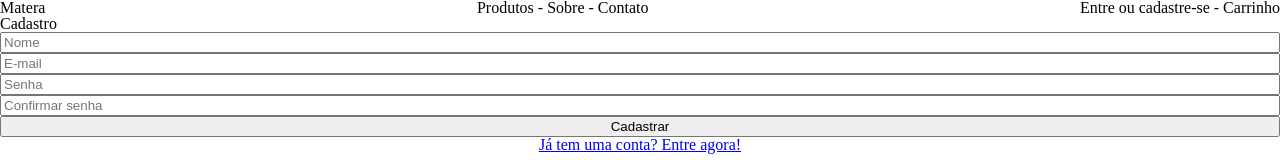
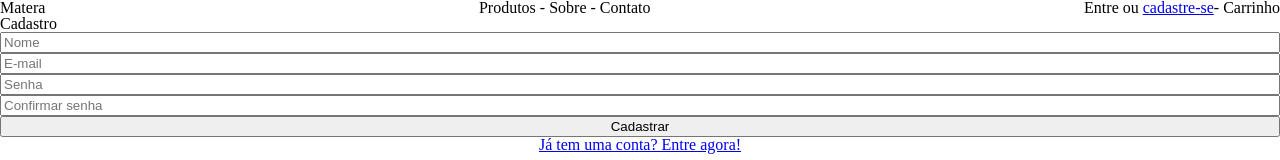
Before and after one commit to lcfernandez/driven-projeto15-matera-front, a React (Create React App) app: page /cadastro in a window 1280 px wide. Shown: the top 160 px of the page. Built offline with nearby package versions, Linux system fonts and the light colour scheme.

Commit message:
feat: redirect from header to sign-up page via link

```diff
--- a/src/components/Header.js
+++ b/src/components/Header.js
@@ -1,3 +1,4 @@
+import { Link } from "react-router-dom";
 import styled from "styled-components"
 
 export default function Header() {
@@ -20,7 +21,7 @@
             </div>
 
             <div>
-                Entre ou cadastre-se
+                Entre ou <Link to="/cadastro">cadastre-se</Link>
 
                 -
 
```
